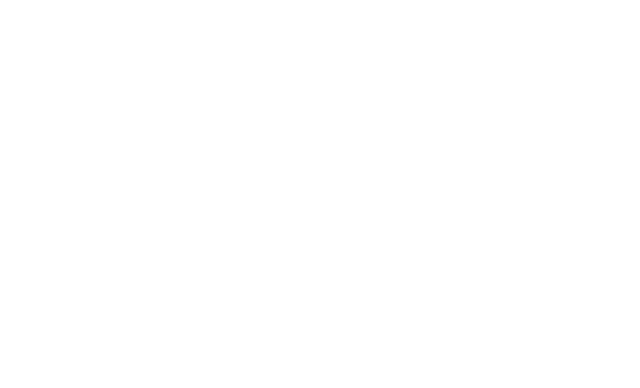
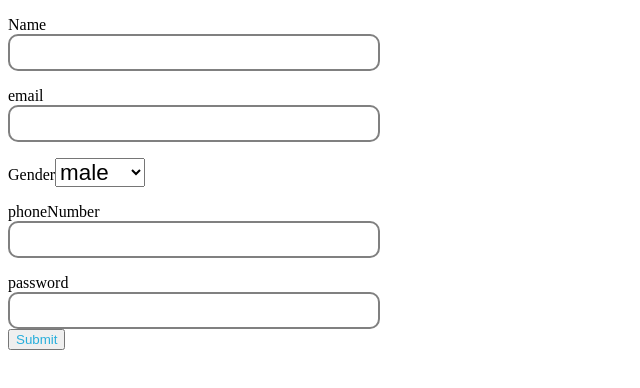
Before and after one commit to AjithAj10/ReactJS-What-is-virtual-dom-Introducing-JSX-Building-a-First-Custom-Functiona---1oqcfuwumw2h, a React app: page / in a window 1280 px wide. Shown: the top 388 px of the page, without its empty margins (0-640 px from the left). Built offline with nearby package versions, Linux system fonts and the light colour scheme.

Commit message:
display using alert

```diff
--- a/src/components/App.js
+++ b/src/components/App.js
@@ -1,9 +1,12 @@
 import React, {Component, useState} from "react";
 import '../styles/App.css';
+import Form from "./Form";
 
 const App = () => {
   return (
-    <div id="main"></div>
+    <div id="main">
+      <Form/>
+    </div>
   )
 }
 
--- /dev/null
+++ b/src/components/Form.js
@@ -0,0 +1,87 @@
+import React from 'react';
+
+function Form(props) {
+
+    const obj = {
+        name:/\w/i,
+        email:/^\w+@/,
+        mobile:/\d/,
+        password:/\w{6}/,
+        address:/\w{4}/
+    }
+
+    const callSubmit = (e) => {
+        e.preventDefault();
+        const name = document.querySelector('#name').value;
+        const email = document.querySelector('#email').value;
+        const phNumber = document.querySelector('#phoneNumber').value;
+        const password = document.querySelector('#password').value;
+        const gender = document.querySelector('#gender').value;
+
+  if(name == '' && email == '' || phNumber == '' || password == ''){
+        alert('All fields are mandatory');
+        return;
+  }
+
+       if(!obj.name.test(name)){
+        alert('Name is not alphanumeric');
+        return;
+       }
+       if(!obj.email.test(email)){
+        alert('Email must contain @');
+        return;
+       }
+           if(gender != 'male' && gender != 'female' && gender !='other' ){
+            alert('Please identify as male, female or others');
+            return;
+           }
+
+           if(!obj.mobile.test(phNumber)){
+            alert('Phone Number must contain only numbers');
+            return;
+           }
+
+           if(!obj.password.test(password)){
+            alert('Password must contain atleast 6 letters');
+            return;
+           }
+let uName = email.split('@')[0];
+
+alert('Hello' + " " + uName);
+
+
+    }
+    return (
+        <div>
+            <form onSubmit={callSubmit}>
+            <label>Name
+            <input data-testid = 'name' id='name' type='text'/>
+            </label>
+
+            <label >email
+            <input data-testid = 'email' id='email' type='email'/>
+            </label>
+
+            <label>Gender
+            <select data-testid = 'gender' id='gender'>
+                <option value="male" selected >male</option>
+                <option value='female' >female</option>
+                <option value='other' >other</option>
+            </select>
+            </label>
+
+            <label>phoneNumber
+            <input data-testid = 'phoneNumber' id='phoneNumber' type='text'/>
+            </label>
+
+            <label>password
+            <input data-testid = 'password' id='password' type='password'/>
+            </label>
+
+            <button data-testid = 'submit' type='submit'>Submit</button>
+            </form>
+        </div>
+    );
+}
+
+export default Form;
--- a/src/styles/App.css
+++ b/src/styles/App.css
@@ -10,3 +10,29 @@ button{
     justify-content: center;
     align-items: center;
 }
+
+form{
+    display: block;
+    justify-content: center;
+    align-items: center;
+    width: fit-content;
+}
+label{
+    display: block;
+    margin-top: 1rem;
+}
+
+select{
+    font-size: 1.4rem;
+}
+
+form input{
+    display: block;
+    flex-direction: column;
+    width: 22rem;
+    font-size: 15px;
+    outline: none;
+    border: 2px solid grey;
+    border-radius: 10px;
+    padding: .5rem .5rem;
+}
```
Also changed, not shown: 1 other file (tests, documents, lock files or other folders).
